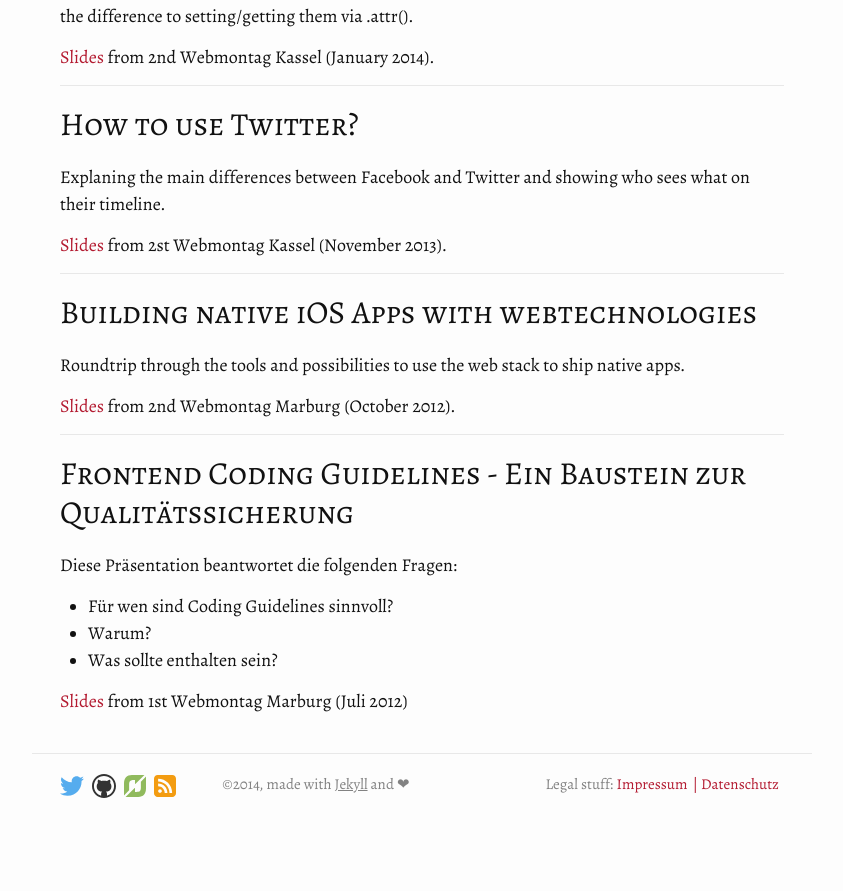
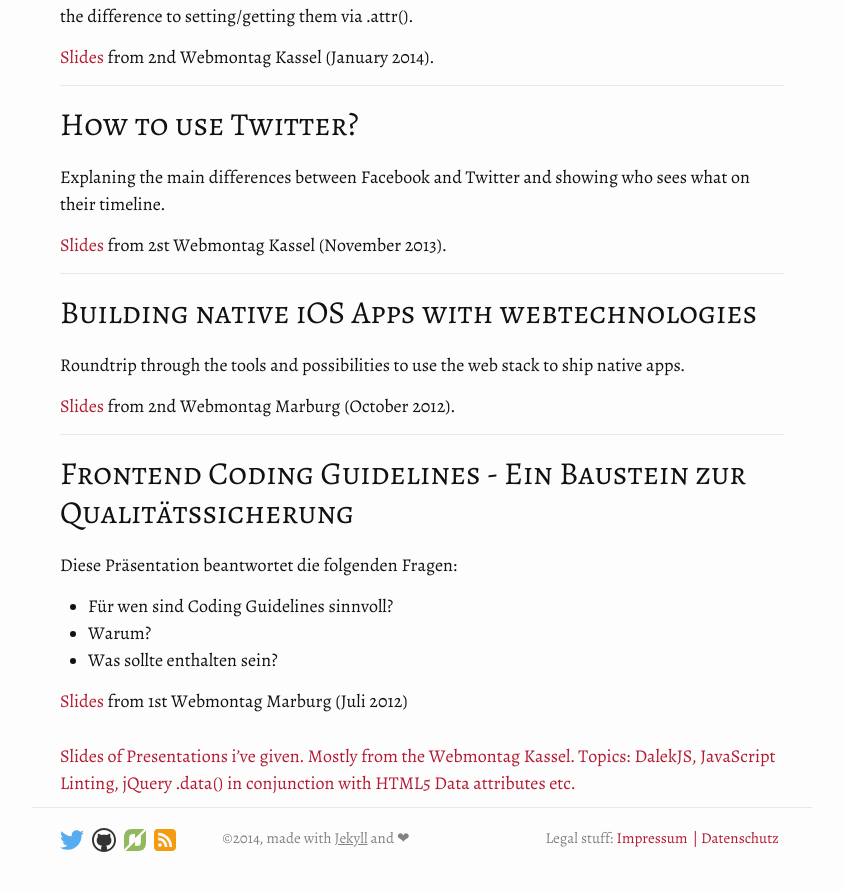
Before and after one commit to mischah/michael-kuehnel.de, a Jekyll site: the page built from 01-presentations.md, in a window 1280 px wide and 900 px high, scrolled down 696 px. Shown: the top 891 px of the window, without its empty margins (218-1061 px from the left). Built offline with Jekyll 4.4.1, drawn with Linux system fonts in a browser that asks for light colours; before the commit the page ends 1542 px from its top, so only the background shows below that.

Commit message:
Add meta data to prentations page.

```diff
--- a/01-presentations.md
+++ b/01-presentations.md
@@ -4,6 +4,8 @@
 permalink: /presentations/
 menu: true
 image: "/assets/img/dalek-slides-01.jpg"
+excerpt: "Slides of Presentations i’ve given. Mostly from the Webmontag Kassel. Topics: DalekJS, JavaScript Linting, jQuery .data() in conjunction with HTML5 Data attributes etc."
+tags: "Slides, presentation, presentations, DalekJS, Webmontag Kassel, JSLint, JSHint, ESLint, jQuery, .data(), HTML5, data, Coding Guidelines"
 ---
 
 <div class="float-container">
```
